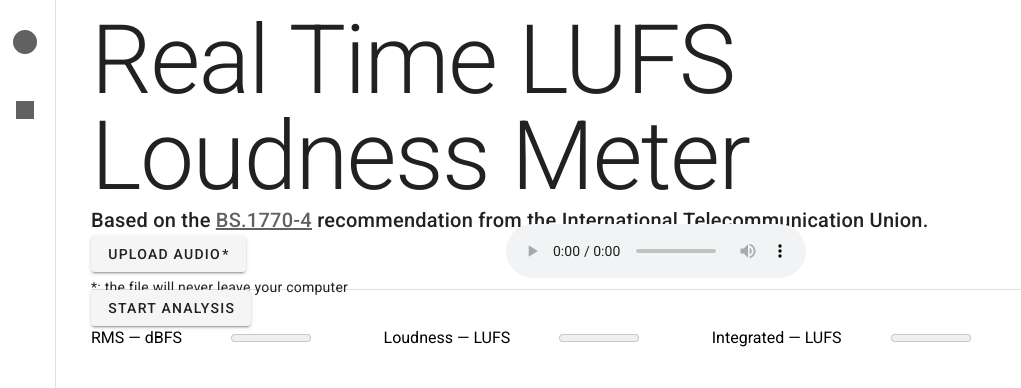
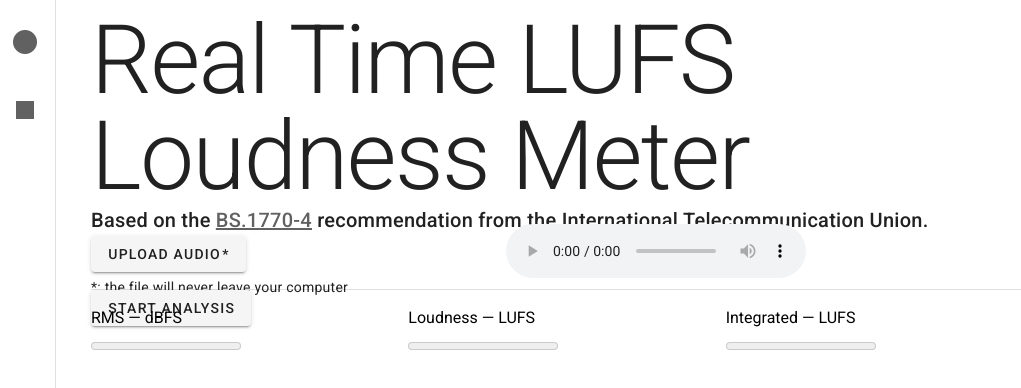
Before and after one commit to a-froghyar/realtime-lufs, a Vue app: page /#/ in a window 1280 px wide. Shown: the top 388 px of the page, without its empty margins (0-1021 px from the left). Built offline with nearby package versions, Linux system fonts and the light colour scheme.

Commit message:
fixed LUFS analyser init problems

```diff
--- a/src/components/Analyser.js
+++ b/src/components/Analyser.js
@@ -18,8 +18,11 @@ export default {
   },
   methods: {
     toggleAnalysis() {
-      this.runAnalysis = !this.runAnalysis
-      this.startAnalysis()
+      if (!this.runAnalysis) {
+        this.startAnalysis()
+      } else {
+        this.stopAnalysis()
+      }
     },
     initContext() {
       // Fetch and sync context with Tone
@@ -33,15 +36,20 @@ export default {
 
       this.initiated = true
     },
+    stopAnalysis() {
+      this.runAnalysis = false
+      counter = 0
+    },
     startAnalysis() {
+      this.runAnalysis = true
       if (!this.audioURL) {
         alert("You need to upload an audio file first!")
         return
       }
 
-      if (!this.runAnalysis) {
-        return
-      }
+    //   if (!this.runAnalysis) {
+    //     return
+    //   }
 
       if (!this.initiated) {
         this.initContext()
--- a/src/components/Analyser.vue
+++ b/src/components/Analyser.vue
@@ -7,45 +7,57 @@
       </v-btn>
     </v-row>
 
-    <v-col>
-      <v-row class="pt-6">
+    <v-container>
+      <v-row class="pt-1">
         <v-flex md-4>
           <v-row align-start>
-            <div class="rms-meter-container" ref="dragRMSItem">
+            <v-container>
+              <v-row>
+                <div class="rms-meter-container">
                   RMS
                   <span id="RMS-level-text" class="meter-text">—</span> dBFS
+                </div>
+              </v-row>
+              <v-row class="pt-2">
                 <meter id="RMS-level" min="-100" max="10" value="-100" class="rms-meter"></meter>
-            </div>
+              </v-row>
+            </v-container>
           </v-row>
         </v-flex>
 
         <v-flex md-4>
           <v-row align-start>
-            <div class="lufsshort-meter-container" ref="dragLUFSShortItem">
+            <v-container>
+              <v-row>
+                <div class="lufsshort-meter-container">
                   Loudness
                   <span id="LUFSShort-level-text" class="meter-text">—</span> LUFS
+                </div>
+              </v-row>
+              <v-row class="pt-2">
                 <meter id="LUFSShort-level" min="-100" max="10" value="-100" class="rms-meter"></meter>
-            </div>
+              </v-row>
+            </v-container>
           </v-row>
         </v-flex>
 
         <v-flex md-4>
           <v-row align-start>
-            <div class="lufsintegrated-meter-container" ref="dragLUFSIntegratedItem">
+            <v-container>
+              <v-row>
+                <div class="lufsintegrated-meter-container">
                   Integrated
                   <span id="LUFSIntegrated-level-text" class="meter-text">—</span> LUFS
-              <meter
-                id="LUFSIntegrated-level"
-                min="-100"
-                max="10"
-                value="-100"
-                class="rms-meter"
-              ></meter>
                 </div>
+              </v-row>
+              <v-row class="pt-2">
+                <meter id="LUFSIntegrated-level" min="-100" max="10" value="-100" class="rms-meter"></meter>
+              </v-row>
+            </v-container>
           </v-row>
         </v-flex>
       </v-row>
-    </v-col>
+    </v-container>
 
     <v-row align-start>
       <div class="FFT-container">
@@ -93,7 +105,8 @@
 
 .rms-meter {
   /* transform: rotate(270deg) scale(3); */
-  margin-left: 45px;
+  width: 150px;
+  /* margin-left: 45px; */
 }
 
 meter::-webkit-meter-optimum-value {
```
Lines whose indentation alone changed are shown as unchanged.
